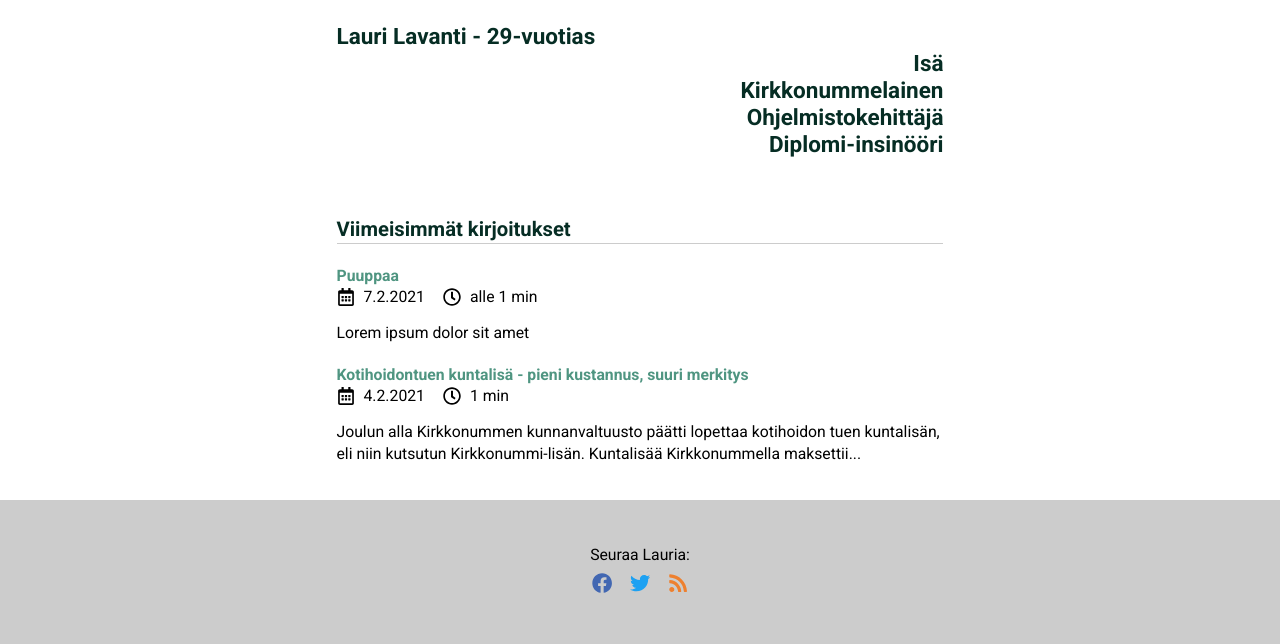
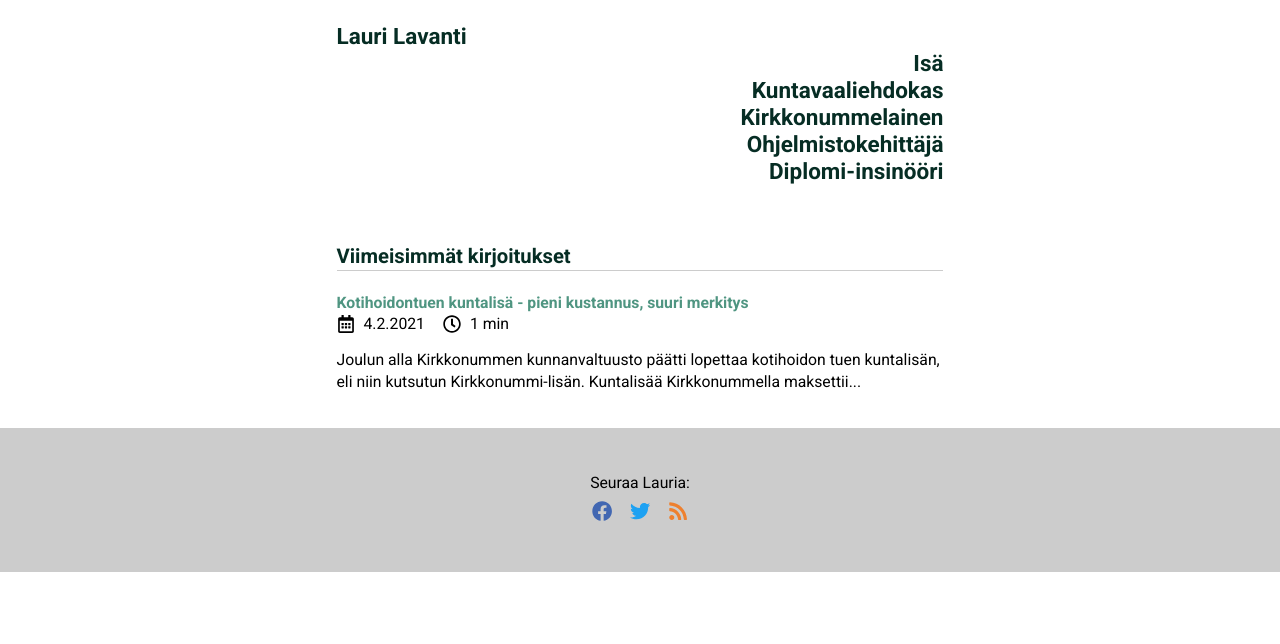
Before and after one commit to Lapanti/lapanti.github.io, a Jekyll site: the page built from index.html, in a window 1280 px wide. Shown: the part 360-1004 px from the top of the page. Built offline with Jekyll 4.4.1, drawn with Linux system fonts in a browser that asks for light colours; after the commit the page ends 932 px from its top, so only the background shows below that.

Commit message:
remove test post

```diff
--- a/_layouts/home.html
+++ b/_layouts/home.html
@@ -7,8 +7,9 @@ layout: archive
 
   <h1>
       <dl>
-          <dt>Lauri Lavanti - 29-vuotias</dt>
+          <dt>Lauri Lavanti</dt>
           <dd>Isä</dd>
+          <dd>Kuntavaaliehdokas</dd>
           <dd>Kirkkonummelainen</dd>
           <dd>Ohjelmistokehittäjä</dd>
           <dd>Diplomi-insinööri</dd>
--- a/_posts/2021-02-07-puuppaa.md
+++ /dev/null
@@ -1,7 +0,0 @@
----
-title: "Puuppaa"
-header:
-  image: /assets/images/kuntalisa.png
----
-
-Lorem ipsum dolor sit amet
```
